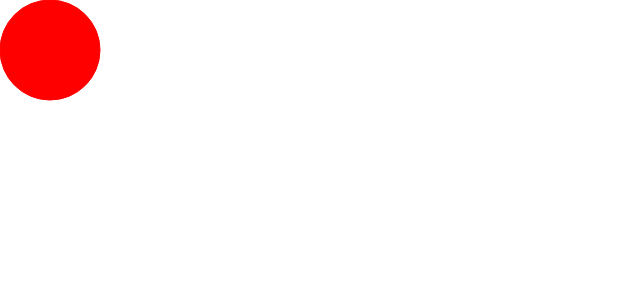
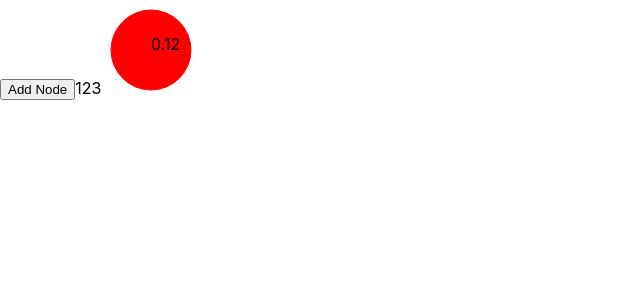
Before and after one commit to Gregam3/Truther, a React (Create React App) app: page / in a window 1280 px wide. Shown: the top 300 px of the page, without its empty margins (0-640 px from the left). Built offline with nearby package versions, Linux system fonts and the light colour scheme.

Commit message:
Create nodes via button

```diff
--- a/src/App.js
+++ b/src/App.js
@@ -1,5 +1,5 @@
 import React, { Component } from 'react';
-import { Node } from './Node';
+import Node from './Node';
 import Draggable from 'react-draggable';
 
 import './App.css';
@@ -9,12 +9,26 @@ const CENTER = RADIUS * 1.25;
 
 export default class App extends Component {
 
-  state = {
-    x: CENTER, y: CENTER, radius: RADIUS,
-    color: "red", strokeWidth: 0, title: "Example"
+  constructor(props) {
+    super(props);
+    this.addNode();
   }
 
+  state = {nodes: [1,2,3]};
+
   render() {
-    return <Node/>
+    console.log('rendered');
+
+    return <div>
+      <button onClick={() => this.addNode()}>Add Node</button>
+       {this.state.nodes.map(node => node)}
+      </div>
+  }
+
+  addNode() {
+    console.log('added node', this.state.nodes)
+    let nodes = this.state.nodes;
+    nodes.push(<Node title={Math.random().toFixed(2)}></Node>);
+    this.setState({nodes});
   }
 }
--- a/src/Node.js
+++ b/src/Node.js
@@ -4,12 +4,22 @@ import Draggable from 'react-draggable';
 const RADIUS = 40;
 const CENTER = RADIUS * 1.25;
 
+export default class Node extends React.Component {
 
-export class Node extends React.Component {
+    state = {};
+
+    constructor(props) {
+        super(props);
+        console.log(props)
+        this.state = {title: props.title};
+    }
 
     render() {
         return <Draggable>
-        <svg>
-          <circle cx={50} cy={50} r={50} stroke={'red'} fill={'red'} className="node" /></svg></Draggable>
+            <svg height={RADIUS * 2.35} width={RADIUS * 2.35}>
+                <circle cx={CENTER} cy={CENTER} r={RADIUS} stroke={'red'} fill={'red'} className="node" />
+                <text x={CENTER} y={CENTER} fill="black">{this.state.title}</text>
+            </svg>
+        </Draggable>
     }
 }
```
